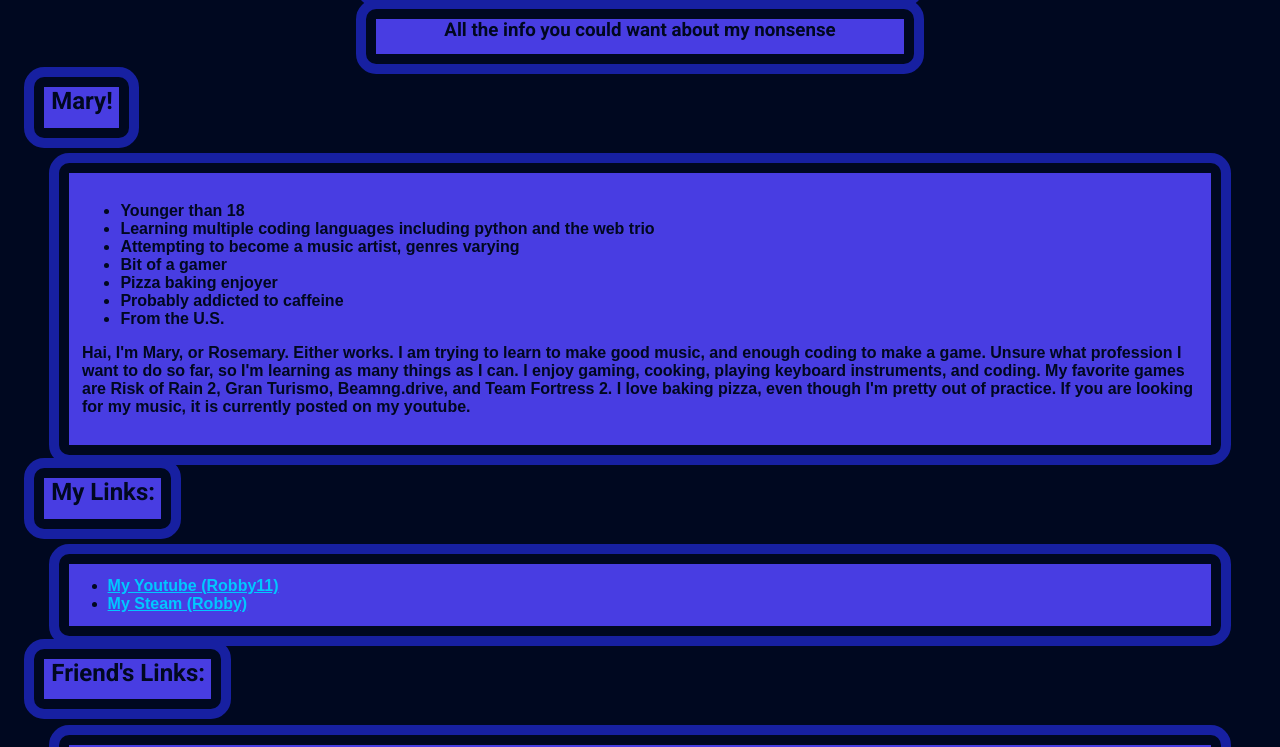
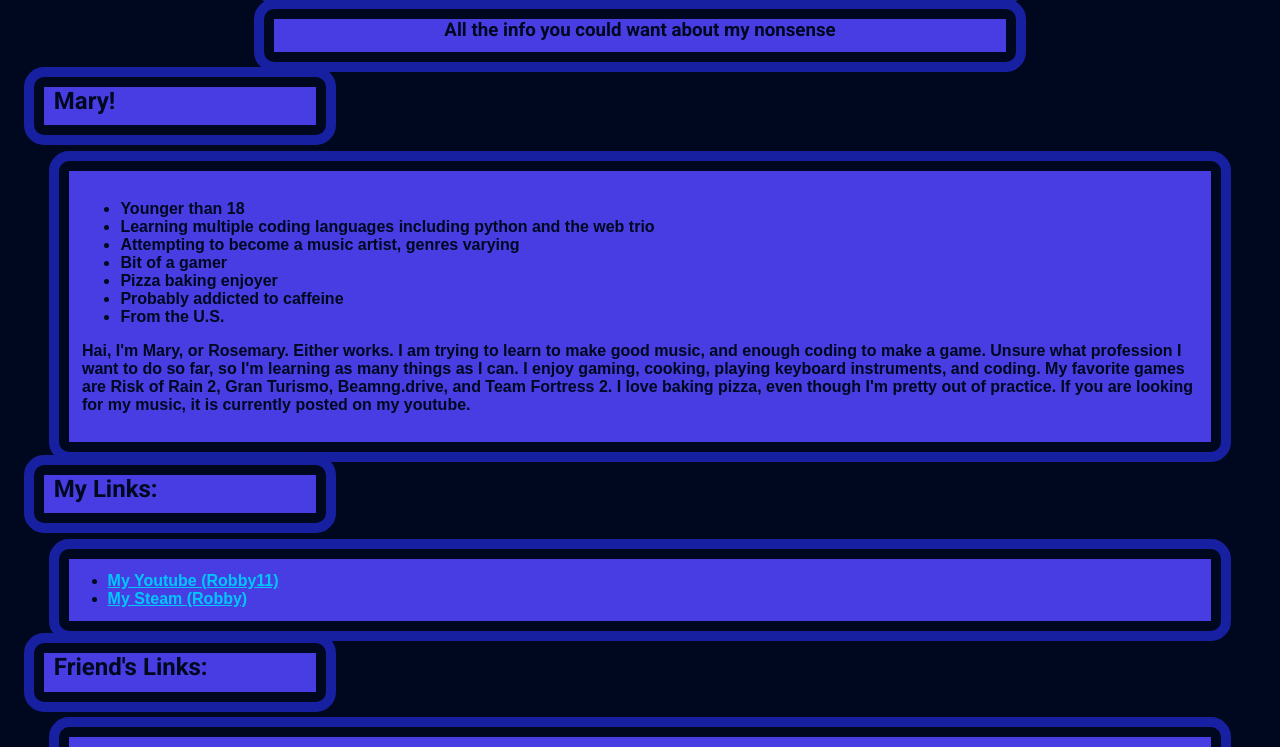
Before and after one commit to MaryMakesThings/MaryMakesThings.github.io, a plain HTML site: page index.html in a window 1280 px wide. Shown: the part 87-834 px from the top of the page. Drawn offline with Linux system fonts and the light colour scheme.

Commit message:
Update heystyle.css

```diff
--- a/heystyle.css
+++ b/heystyle.css
@@ -10,13 +10,13 @@ body {
     border-color: rgb(0, 8, 32);
     border-radius:0.8vw;
     margin-top: 1vw;
-    margin-bottom: 1vw;
-    padding-left: 0.6vw;
-    padding-right: 0.6vw;
+    margin-bottom: 1.2vw;
+    padding-left: 0.8vw;
+    padding-right: 0.8vw;
     outline-width: 0.8vw;
     outline-style:solid;
     outline-color: rgb(23, 32, 161);
-    padding-bottom: 1vw;
+    padding-bottom: 0.8vw;
 }
 
 .titleclass1 {
@@ -26,14 +26,13 @@ body {
 
 .titleclass2 {
     text-align:center;
-    margin-right: auto;
-    margin-left: auto;
-    max-width: 40vw;
+    margin-right: 20vw;
+    margin-left: 20vw;
     font-family: roboto;
 }
 
 .headingclass1 {
-    max-width: fit-content;
+    max-width: 20vw;
     padding-right: 0.5vw;
     margin-left: 2vw;
     font-family: roboto;
```
